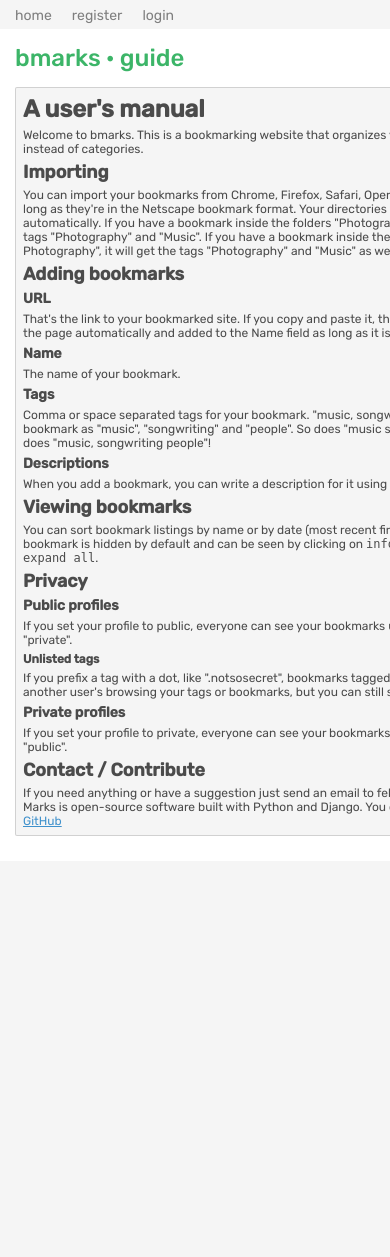
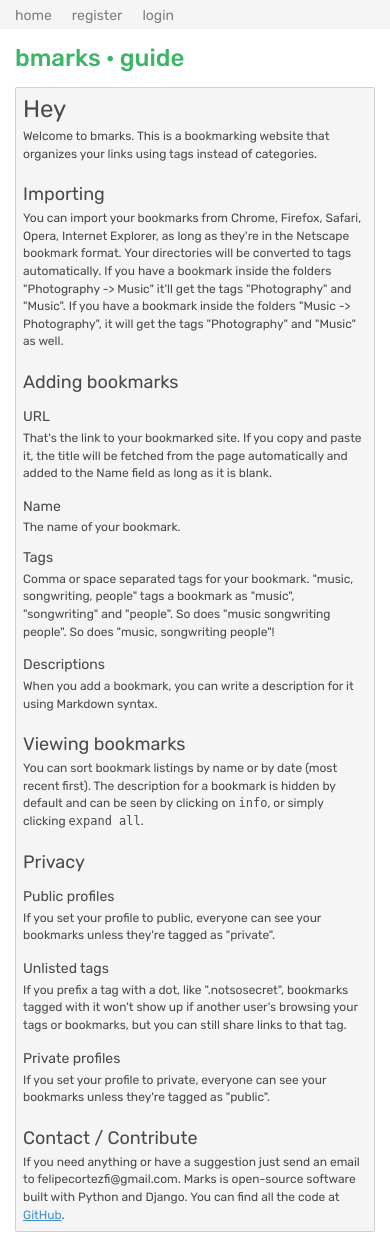
Before and after one commit to FelipeCortez/bmarks, a Django app: page /guide/ in a window 390 px wide. Before the commit the page ends 836 px from the top, so only its background shows below. Run offline with Django 3.2, Linux system fonts and the light colour scheme; data that the repository does not hold is empty; parts of the project's set-up code (start-up, migrations or seed data) failed here and were passed over.

Commit message:
Better styles, especially for mobile

```diff
--- a/src/marksapp/static/marksapp/style.css
+++ b/src/marksapp/static/marksapp/style.css
@@ -10,7 +10,6 @@ body {
 .container {
   background-color: white;
   padding: 15px;
-    overflow: auto;
 }
 
 /* navbar ------------------------------------- */
@@ -433,7 +442,7 @@ li > a {
   position: relative;
   color: rgb(75, 75, 75);
   background-color: #F5F5F5;
-    width: 535px;
+  max-width: 535px;
   padding: 7px;
   margin: 10px 0 10px 0;
   overflow: auto;
@@ -449,8 +458,17 @@ li > a {
 .description h4,
 .description h5,
 .description h6 {
+  font-weight: 400;
   margin-top: 5px;
   margin-bottom: 5px;
+}
+
+.description h2 {
+  margin-top: 20px;
+}
+
+.description h3 {
+  margin-top: 15px;
 }
 
 .description li {
@@ -486,6 +504,7 @@ li > a {
 }
 
 .description p {
+  line-height: 1.1rem;
   margin: 5px 0 5px 0;
 }
 
--- a/src/marksapp/templates/guide.html
+++ b/src/marksapp/templates/guide.html
@@ -9,30 +9,30 @@ guide
 
 {% block content %}
 <div class="description" >
-<h1>A user's manual</h1>
-Welcome to bmarks. This is a bookmarking website that organizes your links using tags instead of categories.
+<h1>Hey</h1>
+<p>Welcome to bmarks. This is a bookmarking website that organizes your links using tags instead of categories.</p>
 <h2>Importing</h2>
-You can import your bookmarks from Chrome, Firefox, Safari, Opera, Internet Explorer, as long as they're in the Netscape bookmark format. Your directories will be converted to tags automatically. If you have a bookmark inside the folders "Photography -> Music" it'll get the tags "Photography" and "Music". If you have a bookmark inside the folders "Music -> Photography", it will get the tags "Photography" and "Music" as well.
+<p>You can import your bookmarks from Chrome, Firefox, Safari, Opera, Internet Explorer, as long as they're in the Netscape bookmark format. Your directories will be converted to tags automatically. If you have a bookmark inside the folders "Photography -> Music" it'll get the tags "Photography" and "Music". If you have a bookmark inside the folders "Music -> Photography", it will get the tags "Photography" and "Music" as well.</p>
 <h2>Adding bookmarks</h2>
 <h3>URL</h3>
-That's the link to your bookmarked site. If you copy and paste it, the title will be fetched from the page automatically and added to the Name field as long as it is blank.
+<p>That's the link to your bookmarked site. If you copy and paste it, the title will be fetched from the page automatically and added to the Name field as long as it is blank.</p>
 <h3>Name</h3>
 The name of your bookmark.
 <h3>Tags</h3>
-Comma or space separated tags for your bookmark. "music, songwriting, people" tags a bookmark as "music", "songwriting" and "people". So does "music songwriting people". So does "music, songwriting people"!
+<p>Comma or space separated tags for your bookmark. "music, songwriting, people" tags a bookmark as "music", "songwriting" and "people". So does "music songwriting people". So does "music, songwriting people"!</p>
 <h3>Descriptions</h3>
-When you add a bookmark, you can write a description for it using Markdown syntax.
+<p>When you add a bookmark, you can write a description for it using Markdown syntax.</p>
 <h2>Viewing bookmarks</h2>
-You can sort bookmark listings by name or by date (most recent first).
- The description for a bookmark is hidden by default and can be seen by clicking on <code>info</code>, or simply clicking <code>expand all</code>.
+<p>You can sort bookmark listings by name or by date (most recent first).
+  The description for a bookmark is hidden by default and can be seen by clicking on <code>info</code>, or simply clicking <code>expand all</code>.</p>
 <h2>Privacy</h2>
 <h3>Public profiles</h3>
-If you set your profile to public, everyone can see your bookmarks unless they're tagged as "private".
-<h4>Unlisted tags</h4>
-If you prefix a tag with a dot, like ".notsosecret", bookmarks tagged with it won't show up if another user's browsing your tags or bookmarks, but you can still share links to that tag.
+<p>If you set your profile to public, everyone can see your bookmarks unless they're tagged as "private".</p>
+<h3>Unlisted tags</h3>
+<p>If you prefix a tag with a dot, like ".notsosecret", bookmarks tagged with it won't show up if another user's browsing your tags or bookmarks, but you can still share links to that tag.</p>
 <h3>Private profiles</h3>
-If you set your profile to private, everyone can see your bookmarks unless they're tagged as "public".
+<p>If you set your profile to private, everyone can see your bookmarks unless they're tagged as "public".</p>
 <h2>Contact / Contribute</h2>
-If you need anything or have a suggestion just send an email to felipecortezfi@gmail.com. Marks is open-source software built with Python and Django. You can find all the code at <a href="https://github.com/FelipeCortez/marks">GitHub</a>
+<p>If you need anything or have a suggestion just send an email to felipecortezfi@gmail.com. Marks is open-source software built with Python and Django. You can find all the code at <a href="https://github.com/FelipeCortez/marks">GitHub</a>.</p>
 </div>
 {% endblock %}
```
Also changed, not shown: other parts of src/marksapp/static/marksapp/style.css (+36 -3 lines), src/marksapp/templates/index.html (+8 -4 lines), src/marksapp/templates/marks.html (+18 -8 lines). Lines whose indentation alone changed are shown as unchanged.
